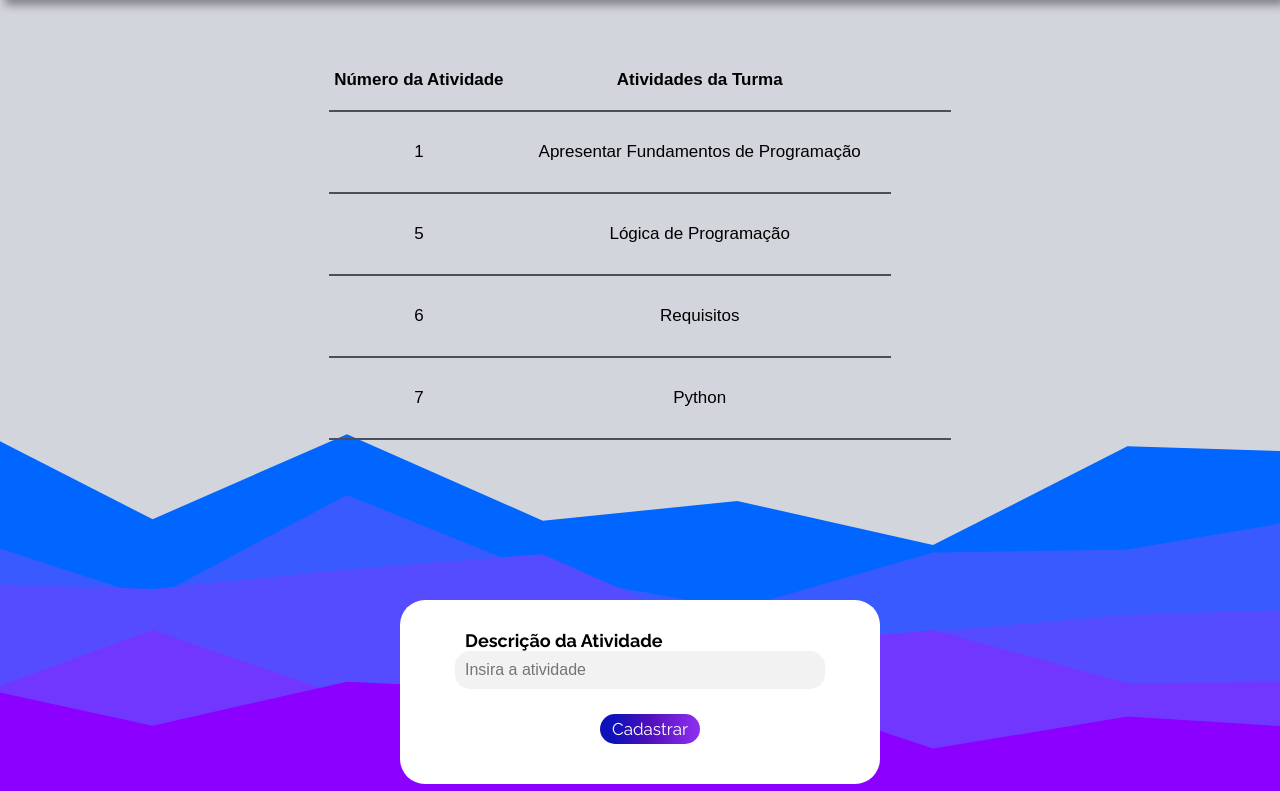
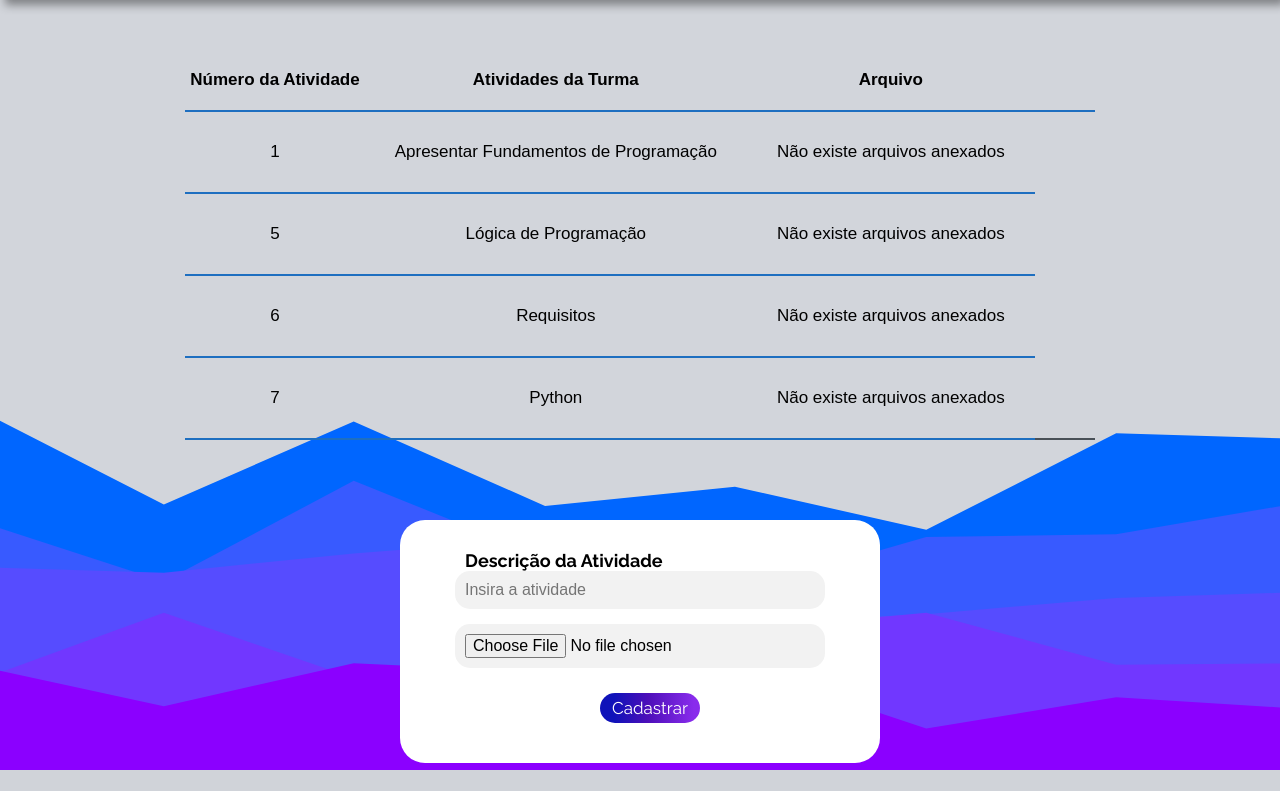
Before and after one commit to NaaQuinteiro/Projeto_Escola, a Django app: page /lista_atividade/1 in a window 1280 px wide. Shown: the part 120-911 px from the top of the page. After the commit the page ends 890 px from the top, so only its background shows below. Run offline with Django 5.2, Linux system fonts and the light colour scheme; data comes from the database, SQL or seed files in the repository; both versions use the stored data as it was after the commit; some libraries are stand-ins or nearby versions.

Commit message:
Salva e abre um arquivo

```diff
--- a/Escola/App_Escola/models.py
+++ b/Escola/App_Escola/models.py
@@ -26,6 +26,7 @@ class Turma(models.Model):
 class Atividade(models.Model):
     nome_atividade = models.CharField(max_length=120)
     id_turma = models.ForeignKey(Turma, null=True, on_delete=models.PROTECT)
+    arquivo = models.FileField(upload_to='atividade_arquivos/', blank=True, null=True)
 
     def __str__(self):
         return self.nome_atividade
--- a/Escola/App_Escola/static/css/cad_atividade.css
+++ b/Escola/App_Escola/static/css/cad_atividade.css
@@ -139,7 +139,7 @@ header {
     align-content: center;
     justify-content: center;
     align-items: center;
-    margin-top: 20vh;
+    margin-top: 10vh;
 }
 
 
@@ -159,5 +159,5 @@ td {
     text-align: center;
     font-family: "Roboto-Condensed", sans-serif;
     font-size: 17px;
-    border-bottom: 2px solid #495057;
+    border-bottom: 2px solid #1e6fc0;
 }
--- a/Escola/App_Escola/templates/CadastroAtividade.html
+++ b/Escola/App_Escola/templates/CadastroAtividade.html
@@ -6,6 +6,7 @@
     <meta name="viewport" content="width=device-width, initial-scale=1.0">
     <meta name="author" content="Thayná Quinteiro">
     <link rel="stylesheet" type="text/css" href="{% static '../static/css/cad_atividade.css' %}">
+    <script src="https://kit.fontawesome.com/25d4e35f0f.js" crossorigin="anonymous"></script>
     <title>Cadastro de Atividades</title>
 </head>
 
@@ -28,6 +29,7 @@
                 <tr>
                     <th style="padding: 5px;">Número da Atividade</th>
                     <th style="padding: 5px;">Atividades da Turma</th>
+                    <th style="padding: 5px;">Arquivo</th>
                     <td></td>
                 </tr>
 
@@ -35,29 +37,19 @@
                 <tr>
                     <td>{{igs.id}}</td>
                     <td>{{igs.nome_atividade}}</td>
+                    <td>
+                        {% if igs.arquivo %}
+                            <a href="../../{{igs.arquivo}}"><p>Arquivo</p></a>
+                            <!-- <a href="{{igs.arquivo}}"><i class="fa-regular fa-file-lines"></i></a> -->
+                        {% else %}
+                            <p>Não existe arquivos anexados</p>
+                        {% endif %}
+                    </td>
                 </tr>
                 {% endfor %}
 
             </table>
 
-            <script>
-                function valida_excluir(id){
-                    //primeiro exibe a mensagem de confirmação
-                    let userConfirmation = confirm("Você tem certeza de que deseja excluir este item?");
-
-                    //Se o usuário confirma a exclusão
-                    if(userConfirmation){
-                        id=id;
-                        endereco = '/excluir_atividade/'+ id;
-                        window.location.href=endereco;
-                    }
-
-                    //Se o usuário cancelou a exclusão
-                    else{
-                        console.log('Operação de exclusão cancelada.');
-                    }
-                }
-            </script>
         </div>
 
         <div class="form-turma">
@@ -71,10 +63,11 @@
             {% endif %}
 
             <div class="turmas">
-                <form id="form" class="form" action="{% url 'salvar_atividade_nova' %}" method="post">{% csrf_token %}
+                <form id="form" class="form" enctype="multipart/form-data" action="{% url 'salvar_atividade_nova' %}" method="post">{% csrf_token %}
                     <input type="hidden" name="id_selecionado" id="id_selecionado" value="{{id_selecionado}}">
                     <label for="descrition">Descrição da Atividade</label>
                     <input type="text" id="nome_atividade" name="nome_atividade" value="" placeholder="Insira a atividade">
+                    <input type="file" id="arquivo" name="arquivo" value="Caminho do arquivo">
                     <button type="submit" class="btn_conf_cancel btn_confirmar"><a href="/salvar_atividade_nova/{{id_turma}}"></a>Cadastrar</button>
                 </form>
             </div>
--- a/Escola/App_Escola/urls.py
+++ b/Escola/App_Escola/urls.py
@@ -12,6 +12,7 @@ urlpatterns = [
     path('lista_atividade/<int:id_selecionado>', views.lista_atividade, name='lista_atividade' ),
     path('salvar_atividade_nova', views.salvar_atividade_nova, name='salvar_atividade_nova'),
     path('valida_excluir/<int:id_turma>', views.valida_excluir, name='valida_excluir'),
+    path('atividade_arquivos/<str:nome_arquivo>', views.exibir_arquivo, name='exibir_arquivo'),
     path('sair', views.sair, name='sair')
 
 ]
--- a/Escola/App_Escola/views.py
+++ b/Escola/App_Escola/views.py
@@ -1,3 +1,5 @@
+import mimetypes
+import os
 from django.http import HttpResponse
 from django.shortcuts import get_object_or_404, redirect, render
 from hashlib import sha256
@@ -171,13 +173,18 @@ def salvar_atividade_nova(request):
 
         turma = Turma.objects.get(id=id_selecionado)
 
+        arquivo = request.FILES.get('arquivo')
+        print (arquivo)
+
         grava_atividade = Atividade(
             nome_atividade = nome_atividade,
             id_turma=turma,
+            arquivo = arquivo
         )
-        print(f'resultados de salvar atividade {nome_atividade}{turma}')
+        print(f'resultados de salvar atividade {nome_atividade}{turma}{arquivo}')
 
         grava_atividade.save()
+
         return redirect('lista_atividade', id_selecionado=id_selecionado)
 
 
@@ -211,5 +218,21 @@ def valida_excluir(request, id_turma):
     return redirect('lista_turma', id_professor=id_professor)
 
 
+def exibir_arquivo(request, nome_arquivo):
+    caminho_arquivo = os.path.join('atividade_arquivos/', nome_arquivo)
+
+    if os.path.exists(caminho_arquivo):
+        with open(caminho_arquivo, 'rb') as arquivo:
+            conteudo = arquivo.read()
+
+        tipo_mimetype, _ = mimetypes.guess_type(caminho_arquivo)
+
+        resposta = HttpResponse(conteudo, content_type=tipo_mimetype)
+
+        resposta['Content-Disposition'] = 'inline; filename="' + nome_arquivo + '"'
+        return resposta
+    else:
+        return HttpResponse('Arquivo não encontrado', status=404)
+
 def sair(request):
     return render(request, 'Login.html')
--- /dev/null
+++ b/Escola/atividade_arquivos/meuArquivo.txt
@@ -0,0 +1 @@
+Hello world
```
Also changed, not shown: Escola/App_Escola/migrations/0002_atividade_arquivo.py (added), Escola/db.sqlite3, 3 other files.
